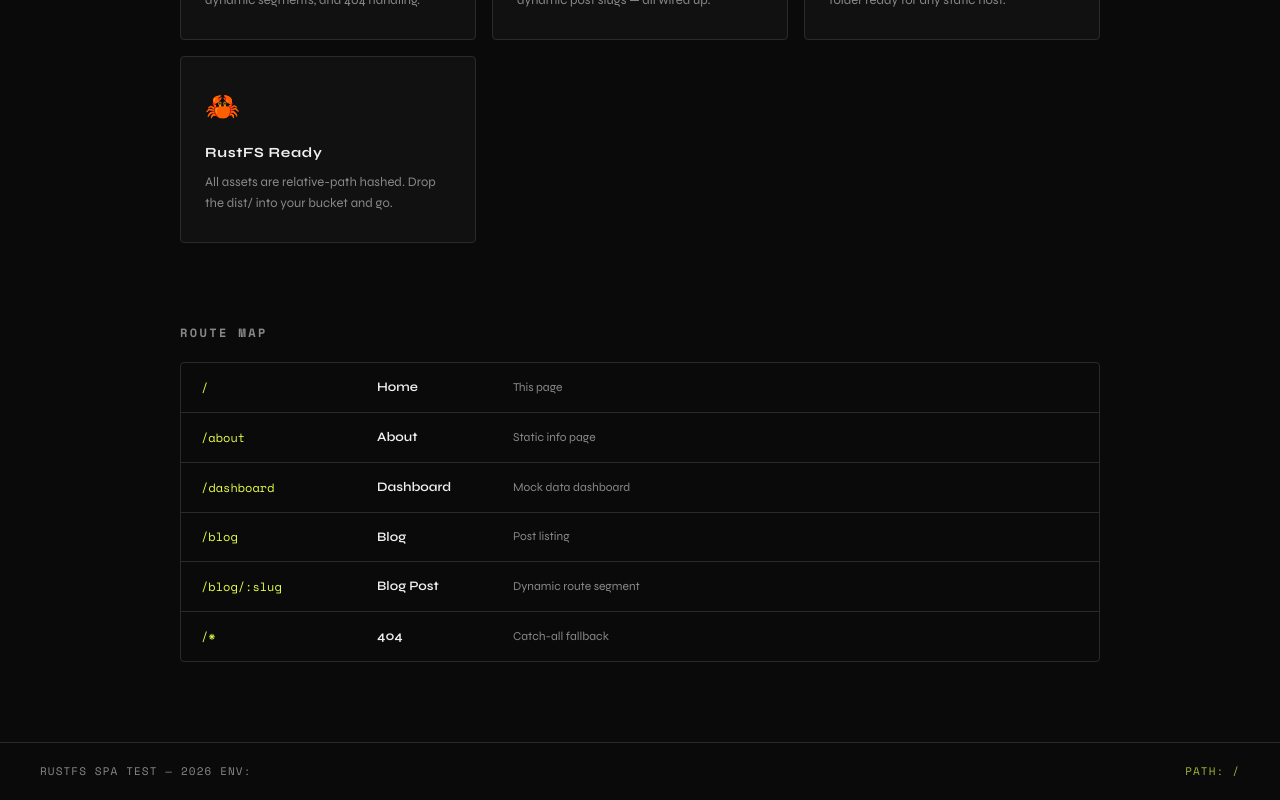
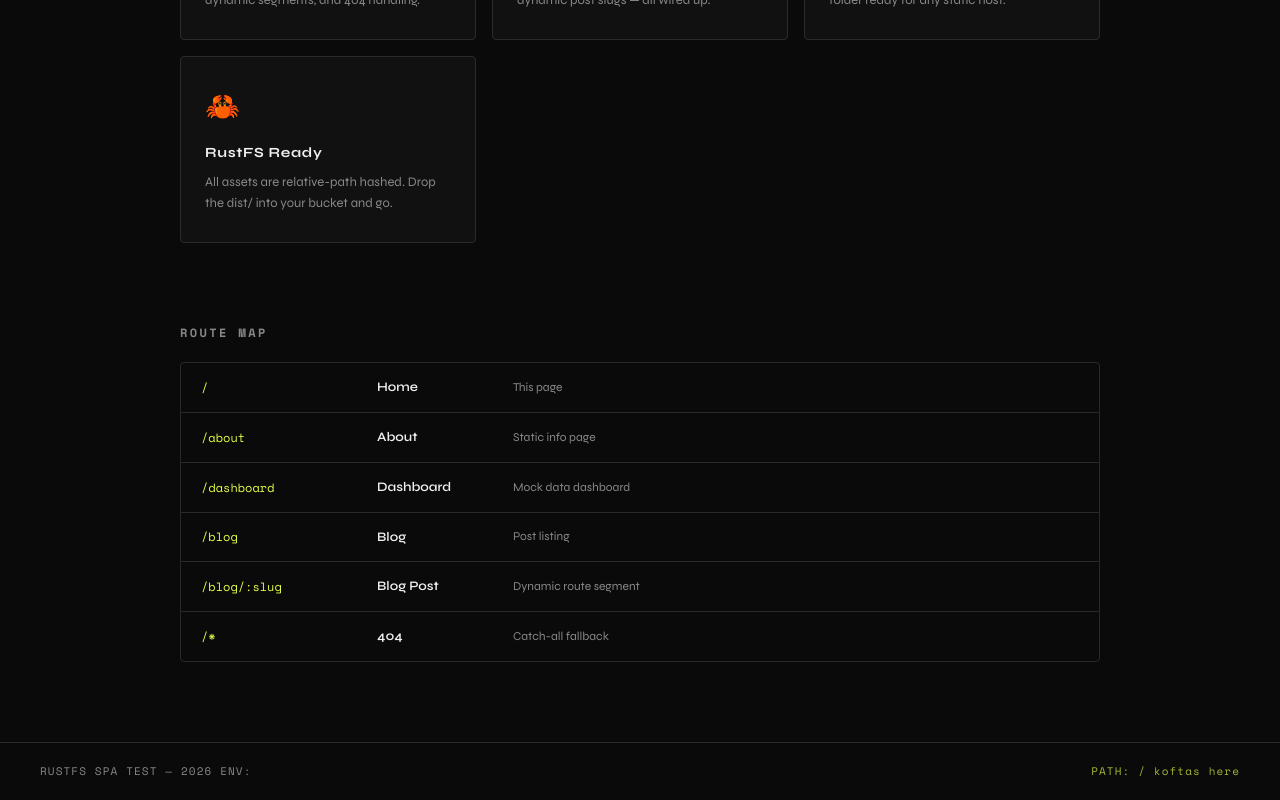
Before and after one commit to kofta999/spa-app, a React (Vite) app: page / in a window 1280 px wide. Shown: the part 908-1708 px from the top of the page. Built offline with nearby package versions, Linux system fonts and the light colour scheme.

Commit message:
Update App.jsx

```diff
--- a/src/App.jsx
+++ b/src/App.jsx
@@ -32,7 +32,7 @@ function App() {
       <footer className="footer">
         <span className="footer-mono">RUSTFS SPA TEST — {new Date().getFullYear()} ENV: {import.meta.env.VITE_MY_VAR}</span>
 
-        <span className="footer-route">PATH: {location.pathname}</span>
+        <span className="footer-route">PATH: {location.pathname} koftas here</span>
       </footer>
     </div>
   )
```
